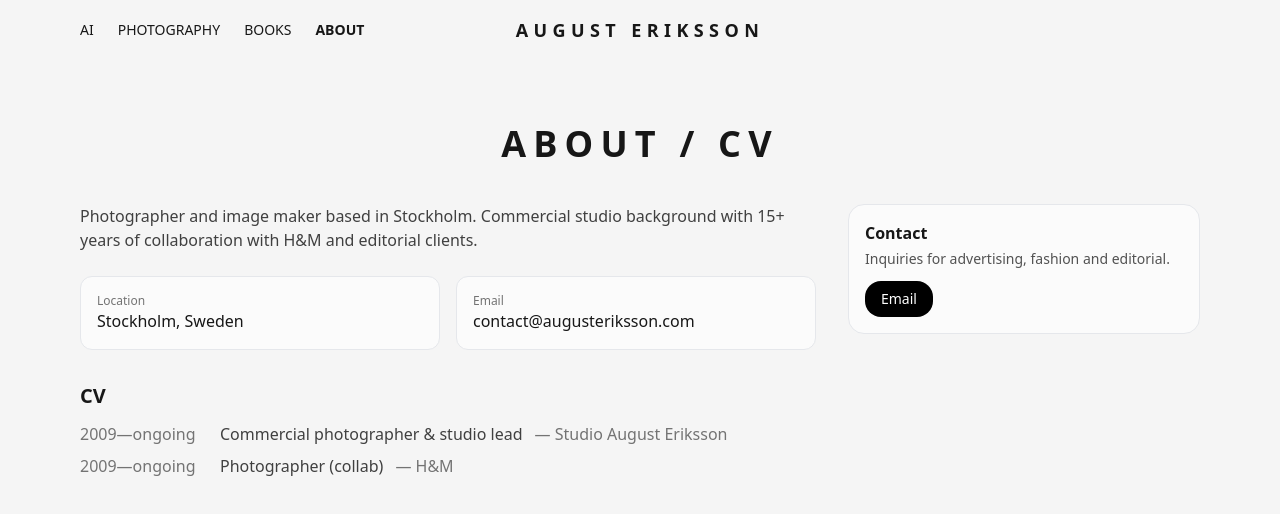
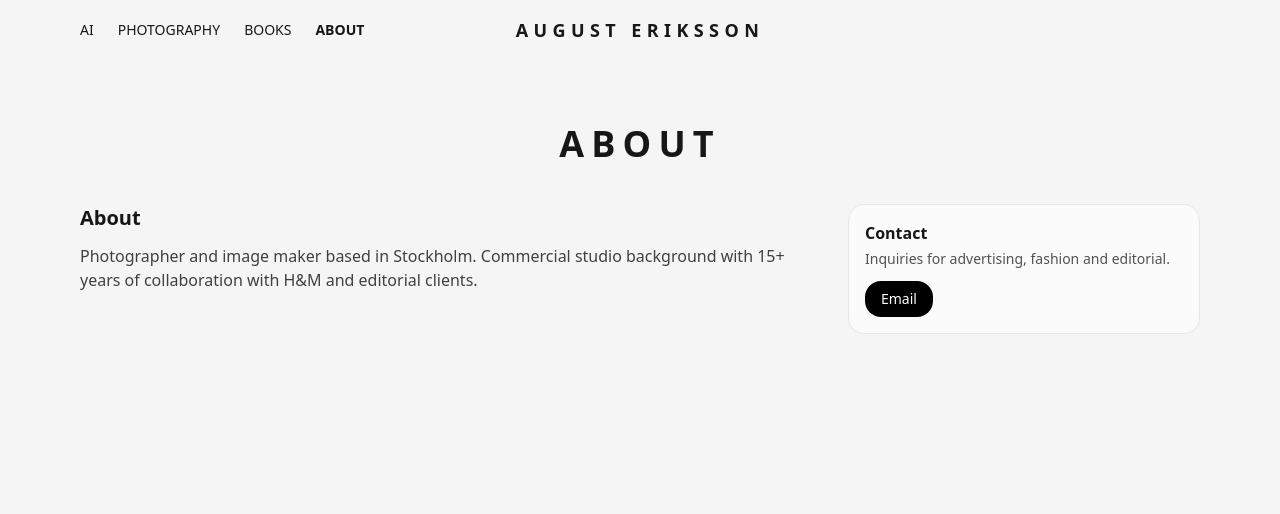
Before and after one commit to vovve37/august2, a Next.js app: page /about in a window 1280 px wide. Shown: the top 514 px of the page. Built offline with nearby package versions, Linux system fonts and the light colour scheme.

Commit message:
Refactor About section content
Updated the About section to simplify the content and remove CV references.

```diff
--- a/app/about/page.tsx
+++ b/app/about/page.tsx
@@ -2,28 +2,16 @@ export default function About(){
   return (
     <section className="min-h-screen py-16">
       <div className="container">
-        <h1 className="text-center text-3xl md:text-4xl font-semibold tracking-[0.2em] mb-10">ABOUT / CV</h1>
+        <h1 className="text-center text-3xl md:text-4xl font-semibold tracking-[0.2em] mb-10">ABOUT</h1>
+
         <div className="grid md:grid-cols-3 gap-8">
           <div className="md:col-span-2 text-center md:text-left">
-            <p className="text-neutral-700">
-              Photographer and image maker based in Stockholm. Commercial studio background with 15+ years of collaboration with H&M and editorial clients.
+            <h3 className="text-xl font-semibold">About</h3>
+            <p className="mt-3 text-neutral-700">
+              Photographer and image maker based in Stockholm. Commercial studio background with 15+ years of collaboration with H&amp;M and editorial clients.
             </p>
-            <div className="mt-6 grid sm:grid-cols-2 gap-4">
-              <div className="p-4 rounded-xl border bg-white/60">
-                <div className="text-xs text-neutral-500">Location</div>
-                <div className="font-medium">Stockholm, Sweden</div>
-              </div>
-              <div className="p-4 rounded-xl border bg-white/60">
-                <div className="text-xs text-neutral-500">Email</div>
-                <div className="font-medium">contact@augusteriksson.com</div>
-              </div>
-            </div>
-            <h3 className="mt-8 text-xl font-semibold">CV</h3>
-            <ul className="mt-3 space-y-2 text-neutral-700">
-              <li className="flex gap-3 justify-center md:justify-start"><span className="w-32 text-neutral-500 shrink-0">2009—ongoing</span><span className="font-medium">Commercial photographer & studio lead</span><span className="text-neutral-500">— Studio August Eriksson</span></li>
-              <li className="flex gap-3 justify-center md:justify-start"><span className="w-32 text-neutral-500 shrink-0">2009—ongoing</span><span className="font-medium">Photographer (collab)</span><span className="text-neutral-500">— H&M</span></li>
-            </ul>
           </div>
+
           <aside className="md:col-span-1">
             <div className="rounded-2xl border p-4 bg-white/60 text-center md:text-left">
               <h4 className="font-semibold">Contact</h4>
```
